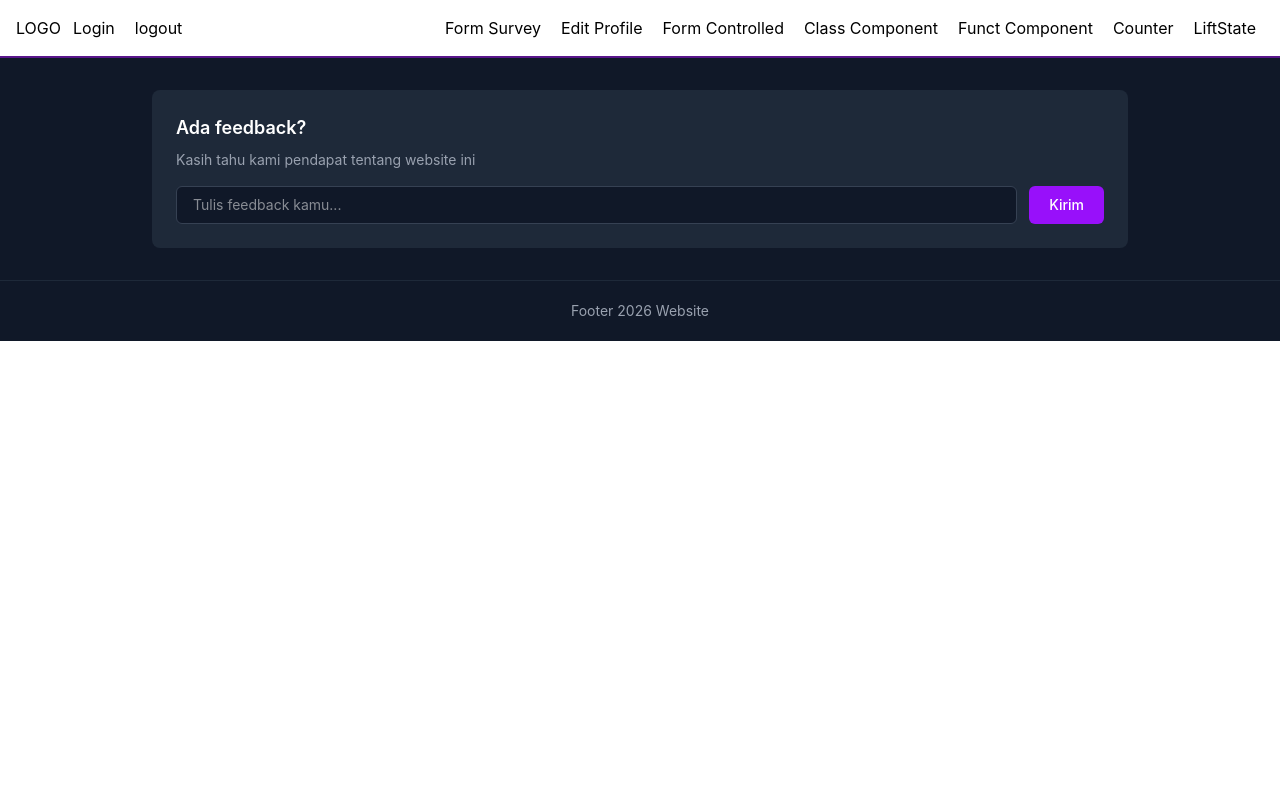
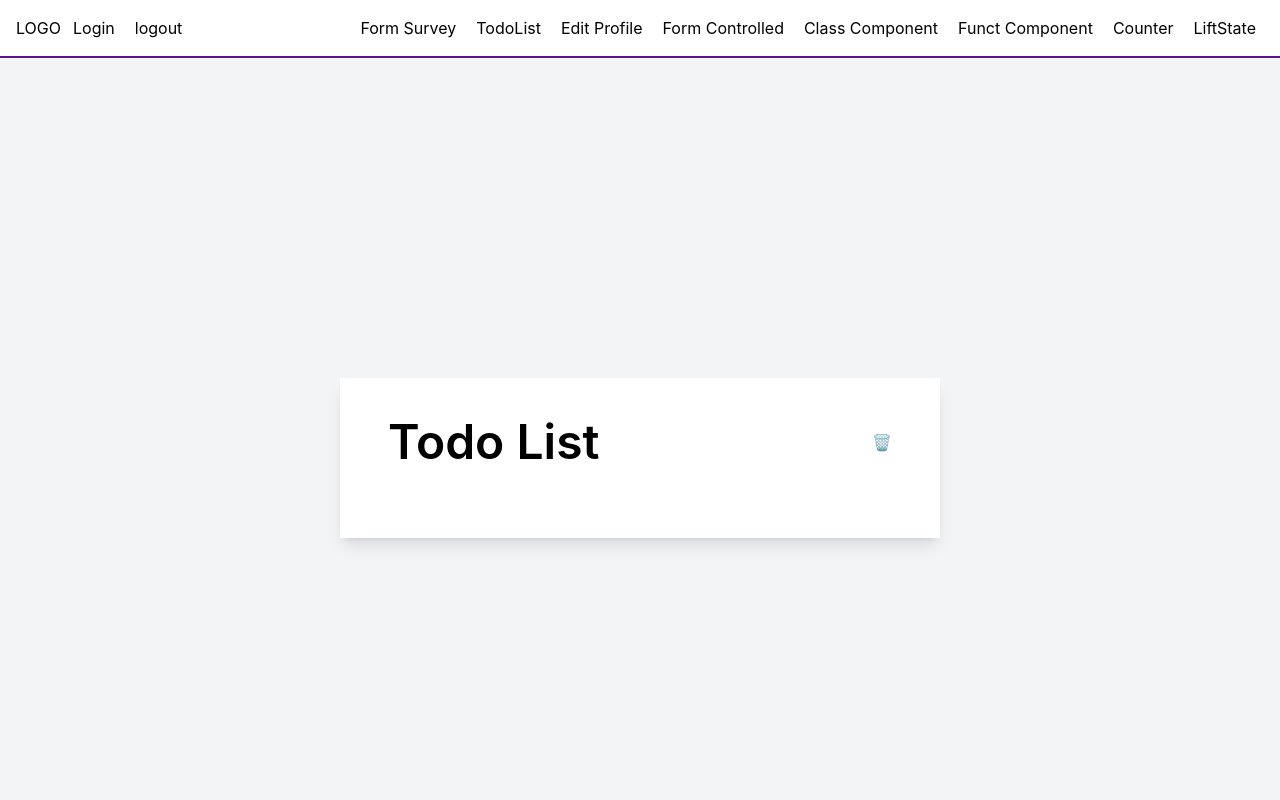
Before and after one commit to fatawaimamalmuftin/koda-b9-react, a React (Vite) app: page /todo in a window 1280 px wide. Shown: the top 800 px of the page. Built offline with nearby package versions, Linux system fonts and the light colour scheme.

Commit message:
chore: init redux todo

```diff
--- /dev/null
+++ b/src/Redux/slice/todos.js
@@ -0,0 +1,24 @@
+import { createSlice } from "@reduxjs/toolkit";
+
+const initialState = {
+    todoList: []
+}
+
+const todoSlice = createSlice({
+    name: "todolist",
+    initialState,
+    reducers: {
+        addTodo: (prevState, {payload})=>{
+            return{
+                ...prevState,
+                todoList: [...prevState.todoList,payload]
+            }
+        }
+    }
+})
+
+export const {
+    addTodo
+} = todoSlice.actions
+
+export default todoSlice.reducer
--- a/src/Router.jsx
+++ b/src/Router.jsx
@@ -12,6 +12,7 @@ import FormControlled from "./pages/FormControlled"
 import Login from "./pages/Login"
 import EditProfile from "./pages/EditProfile"
 import FormSurvei from "./pages/FormSurvei"
+import TodoList from "./pages/TodoList"
 
 export default function Router(){
   return(
@@ -19,6 +20,7 @@ export default function Router(){
     <Navbar/>
     <Routes>
       <Route path={'/'} element={<FetchPokemon/>} />
+      <Route path={'/todo'} element={<TodoList/>} />
       <Route path={'/FormSurvey'} element={<FormSurvei/>} />
       <Route path={'/edit'} element={<EditProfile/>} />
       <Route path={'/login'} element={<Login/>} />
--- a/src/components/Navbar.jsx
+++ b/src/components/Navbar.jsx
@@ -36,7 +36,13 @@ export default function Navbar() {
               <Link to={'/FormSurvey'}>
                 Form Survey
               </Link>
-            </li><li>
+            </li>
+            <li>
+              <Link to={'/todo'}>
+                TodoList
+              </Link>
+            </li>
+            <li>
               <Link to={'/edit'}>
                 Edit Profile
               </Link>
--- /dev/null
+++ b/src/pages/TodoList.jsx
@@ -0,0 +1,32 @@
+export default function TodoList() {
+  return (
+    <main className="min-h-screen bg-gray-100 flex items-center justify-center">
+      <div className="w-[600px] bg-white px-12 py-10 shadow-lg">
+
+        <div className="flex items-center justify-between mb-8">
+          <h1 className="text-5xl font-semibold">
+            Todo List
+          </h1>
+
+          <button
+            type="button"
+            className="text-gray-300 hover:text-gray-500"
+          >
+            🗑️
+          </button>
+        </div>
+
+        <div className="flex flex-col">
+
+          {/* <div className="flex items-center gap-5 py-5 border-b border-gray-200">
+            <div className="w-6 h-6 rounded-full border-4 border-blue-600"></div>
+            <p className="text-xl text-gray-600">
+              Do a very important task
+            </p>
+          </div> */}
+
+        </div>
+      </div>
+    </main>
+  )
+}
```
